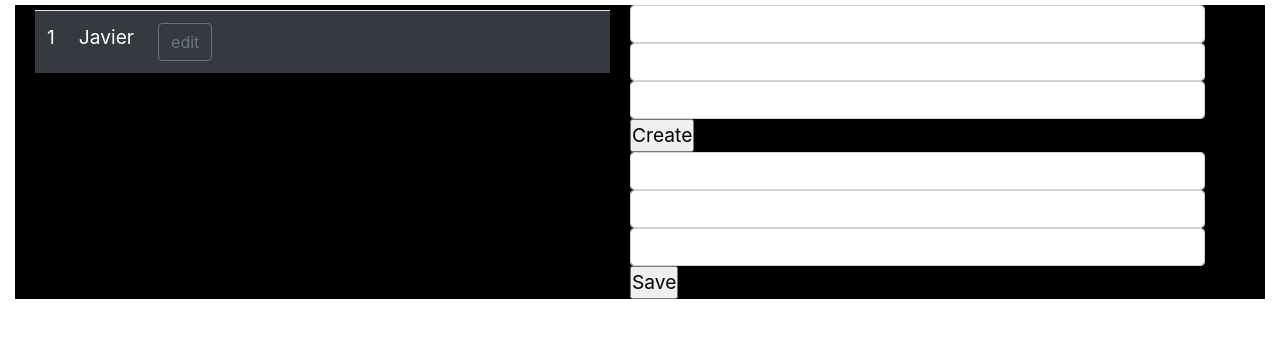
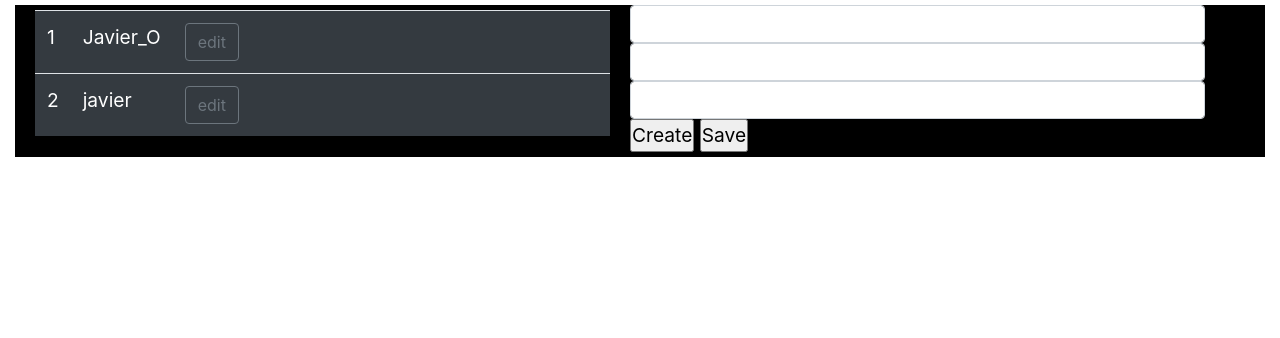
Before and after one commit to JavierOramas/PNServer, a Flask app: page /manage in a window 1280 px wide. Shown: the part 82-420 px from the top of the page. Run offline with Flask 2, Linux system fonts and the light colour scheme; data comes from the database, SQL or seed files in the repository; parts of the project's set-up code (start-up, migrations or seed data) failed here and were passed over; some libraries are stand-ins or nearby versions.

Commit message:
add services and users to the db from manage page

```diff
--- a/main.py
+++ b/main.py
@@ -17,6 +17,12 @@
 app.secret_key = '1232314341rdfamkpsva3k1fksapanwp3np3pma'
 # app.config["extend_existing"] = True
 db = SQLAlchemy(app)
+access = {
+    'guest':0,
+    'user':1,
+    'admin':2,
+    'super admin':3
+}
 
 class Users(db.Model):
     id = db.Column(db.Integer, primary_key=True)
@@ -135,13 +141,33 @@
     return render_template('login.html', warning=False)
 
 #TODO Check user access
-@app.route('/manage')
-@app.route('/manage/users')
+@app.route('/manage', methods=['GET', 'POST'])
+@app.route('/manage/users' , methods=['GET', 'POST'])
 def manage_page_users():
+    if request.method == 'POST':
+        if request.form['submit-user'] == 'Create':
+            try:
+                ciphered_pwd = generate_password_hash(request.form["password"], method='sha256')
+                new_user = Users(name=request.form["name"], pwd=ciphered_pwd, access_name=request.form['access_name'], access_code=access[request.form['access_name']])
+                db.session.add(new_user)
+                db.session.commit()
+            except:
+                pass
+                # return render_template('login.html', warning=True)
     return render_template('manage.html', header_title='Manage Users', login='True', user='test', property='users', data=get_data('users'))
 
-@app.route('/manage/services')
+@app.route('/manage/services', methods=['GET', 'POST'])
 def manage_page_services():
+    if request.method == 'POST':
+        if request.form['submit-service'] == 'Create':
+            try:
+                # ciphered_pwd = generate_password_hash(request.form["password"], method='sha256')
+                new_service = Services(name=request.form["name"], port=request.form['port'], access_name=request.form['access_name'], access_code=access[request.form['access_name']])
+                db.session.add(new_service)
+                db.session.commit()
+            except:
+                pass
+
     return render_template('manage.html', header_title='Manage Services', login='True', user='test', property='services', data=get_data('services'))
 
 if __name__ == '__main__':
--- a/templates/manage.html
+++ b/templates/manage.html
@@ -69,30 +69,21 @@
         </table>
         <div class="col container">
             {% if  property == 'users' %}
-                <form method="POST" class="form form-add-entry" >
-                    <input type="text" class="form-control" id='name' name="name">
-                    <input type="text" class="form-control" id='password' name="password">
-                    <input type="text" class="form-control" id='access' name="access">
-                    <input type="submit" class="form-contol" id='sumbit' name="sumbit" value="Create">
-                </form>
                 <form method="POST" class="form form-edit-entry" >
                     <input type="text" class="form-control" id='name' name="name">
                     <input type="text" class="form-control" id='password' name="password">
-                    <input type="text" class="form-control" id='access' name="access">
-                    <input type="submit" class="form-contol" id='sumbit' name="sumbit" value="Save">
+                    <input type="text" class="form-control" id='access_name' name="access_name">
+                    <input type="submit" class="form-contol" id='sumbit' name="submit-user" value="Create">
+                    <input type="submit" class="form-contol" id='sumbit' name="submit-user" value="Save">
                 </form>
             {% endif %}
             {% if  property == 'services' %}
                 <form method="POST" class="form form-add-entry" >
                     <input type="text" class="form-control" id='name' name="name">
                     <input type="text" class="form-control" id='port' name="port">
-                    <input type="submit" class="form-contol" id='sumbit' name="sumbit" value="Create">
-                </form>
-
-                <form method="POST" class="form form-edit-entry" >
-                    <input type="text" class="form-control" id='name' name="name">
-                    <input type="text" class="form-control" id='port' name="port">
-                    <input type="submit" class="form-contol" id='sumbit' name="sumbit" value="Save">
+                    <input type="text" class="form-control" id='access_name' name="access_name">
+                    <input type="submit" class="form-contol" id='sumbit' name="submit-service" value="Create">
+                    <input type="submit" class="form-contol" id='sumbit' name="submit-service" value="Save">
                 </form>
             {% endif %}
 
```
Also changed, not shown: database.db.
